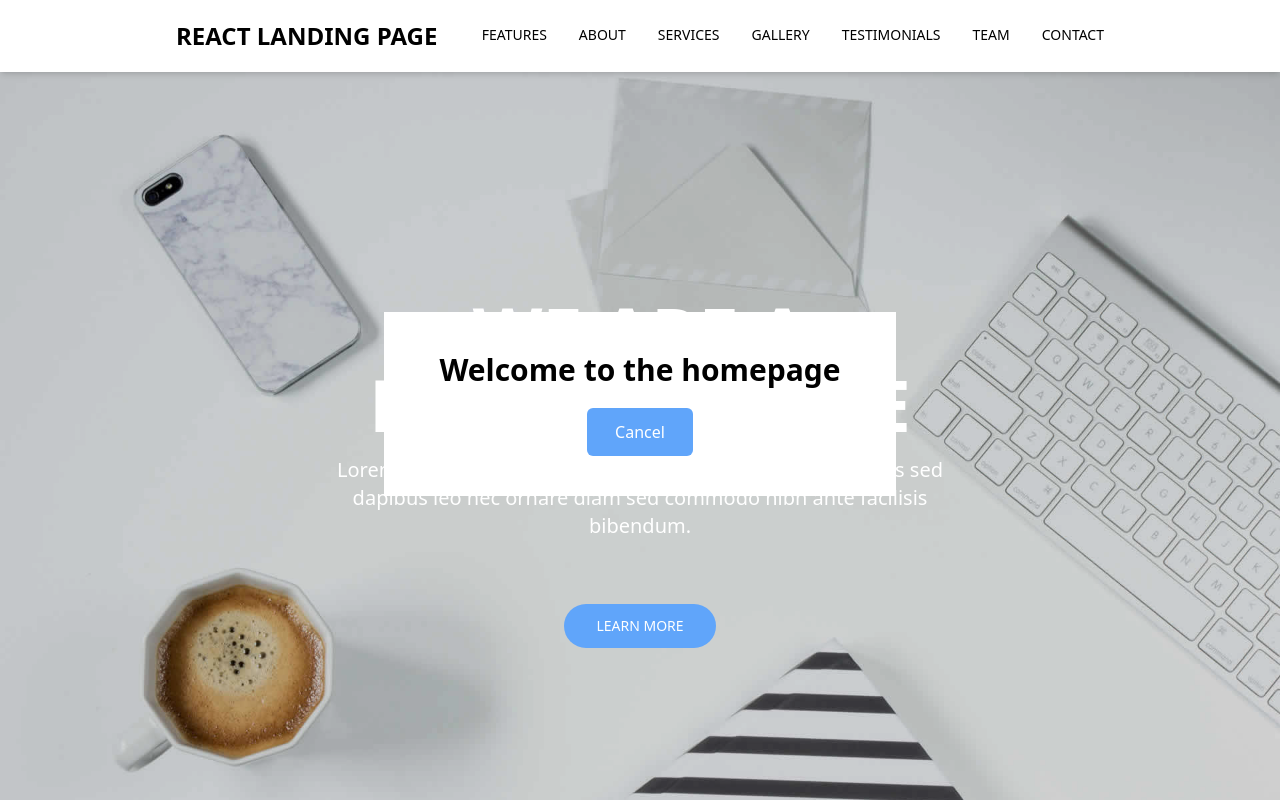
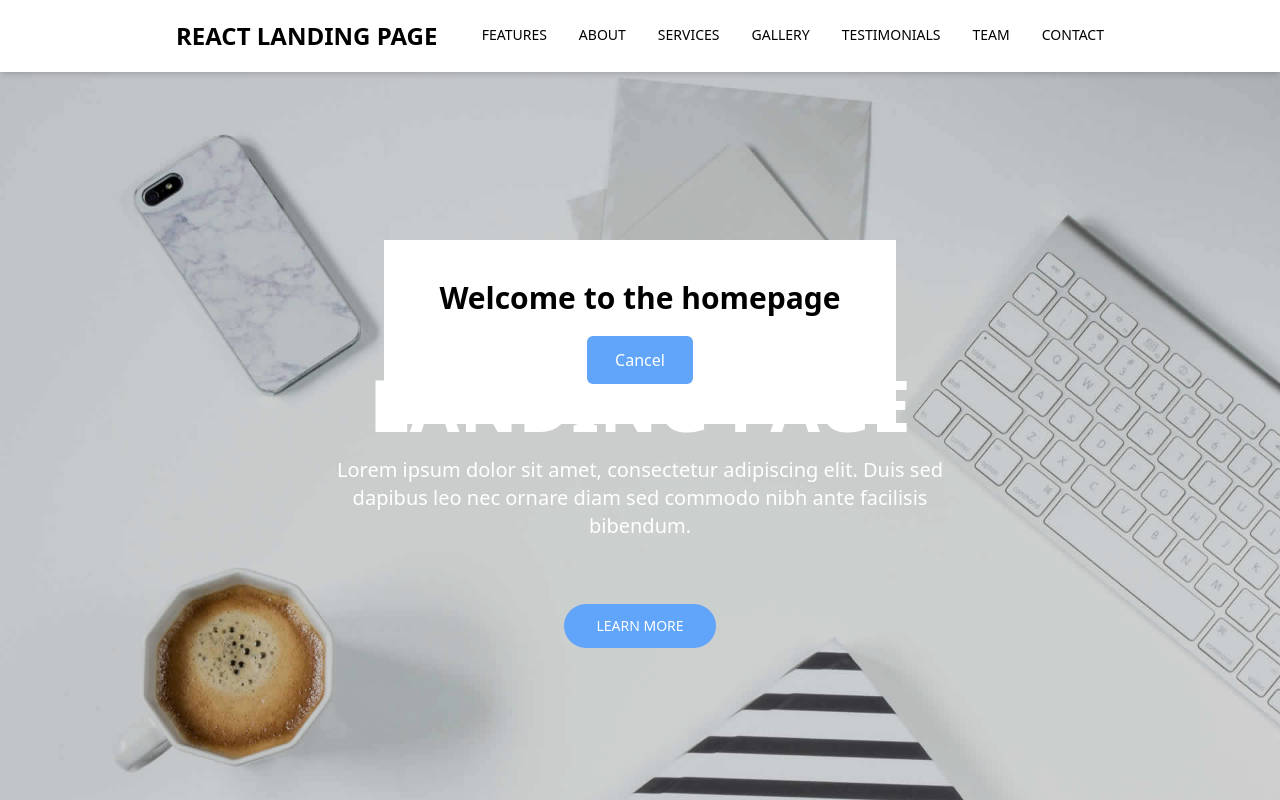
Before and after one commit to VictorMugisha/React-Landing-Page-Practical, a React (Vite) app: page / in a window 1280 px wide. Both pictures are taken after a click on the button "LEARN MORE". Shown: the top 800 px of the page. Built offline with nearby package versions, Linux system fonts and the light colour scheme.

Commit message:
Changed the banner popup to be rendered as a portal

```diff
--- a/index.html
+++ b/index.html
@@ -8,6 +8,7 @@
   </head>
   <body>
     <div id="root"></div>
+    <div id="banner-popup"></div>
     <div id="contact-popup"></div>
     <script type="module" src="/src/main.jsx"></script>
   </body>
--- a/src/components/Banner.jsx
+++ b/src/components/Banner.jsx
@@ -1,28 +1,24 @@
 import { useState } from "react"
 import bannerImg from "../images/banner.jpeg"
+import BannerPopup from "./BannerPopup"
 
 export default function Banner() {
     const [welcome, setWelcome] = useState(false)
     return (
-        <section className="w-full relative banner-container h-screen">
+        <section className="relative w-full h-screen banner-container">
 
             {
                 welcome &&
-                <div
-                    className="absolute top-60 left-[30%] right-[30%] bg-white py-10 px-7 flex flex-col items-center justify-center gap-5"
-                >
-                    <h2 className="font-semibold text-3xl">Welcome to the homepage</h2>
-                    <button onClick={() => setWelcome(false)} className="bg-blue-400 text-white py-3 px-7 rounded-md">Cancel</button>
-                </div>
+                <BannerPopup setWelcome={setWelcome} />
             }
 
-            <div className="lg:px-44 bg-custom-gray w-full h-full flex flex-col gap-4 items-center justify-center text-white">
-                <h1 className="uppercase text-4xl lg:text-7xl font-bold text-center">We are a <br /> Landing Page</h1>
-                <p className="text-xl text-center font-light w-2/3">
+            <div className="flex flex-col items-center justify-center w-full h-full gap-4 text-white lg:px-44 bg-custom-gray">
+                <h1 className="text-4xl font-bold text-center uppercase lg:text-7xl">We are a <br /> Landing Page</h1>
+                <p className="w-2/3 text-xl font-light text-center">
                     Lorem ipsum dolor sit amet, consectetur adipiscing elit. Duis sed dapibus leo nec ornare diam sed commodo nibh ante facilisis bibendum.
                 </p>
                 <button
-                    className="bg-blue-400 text-white border-none outline-none py-3 px-8 text-sm rounded-3xl mt-12"
+                    className="px-8 py-3 mt-12 text-sm text-white bg-blue-400 border-none outline-none rounded-3xl"
                     onClick={() => setWelcome(true)}
                 >
                     LEARN MORE
--- /dev/null
+++ b/src/components/BannerPopup.jsx
@@ -0,0 +1,13 @@
+import ReactDom from "react-dom"
+
+export default function BannerPopup({setWelcome}) {
+    return ReactDom.createPortal(
+        <div
+            className="absolute top-60 left-[30%] right-[30%] bg-white py-10 px-7 flex flex-col items-center justify-center gap-5"
+        >
+            <h2 className="text-3xl font-semibold">Welcome to the homepage</h2>
+            <button onClick={() => setWelcome(false)} className="py-3 text-white bg-blue-400 rounded-md px-7">Cancel</button>
+        </div>,
+        document.getElementById("banner-popup")
+    )
+}
```
